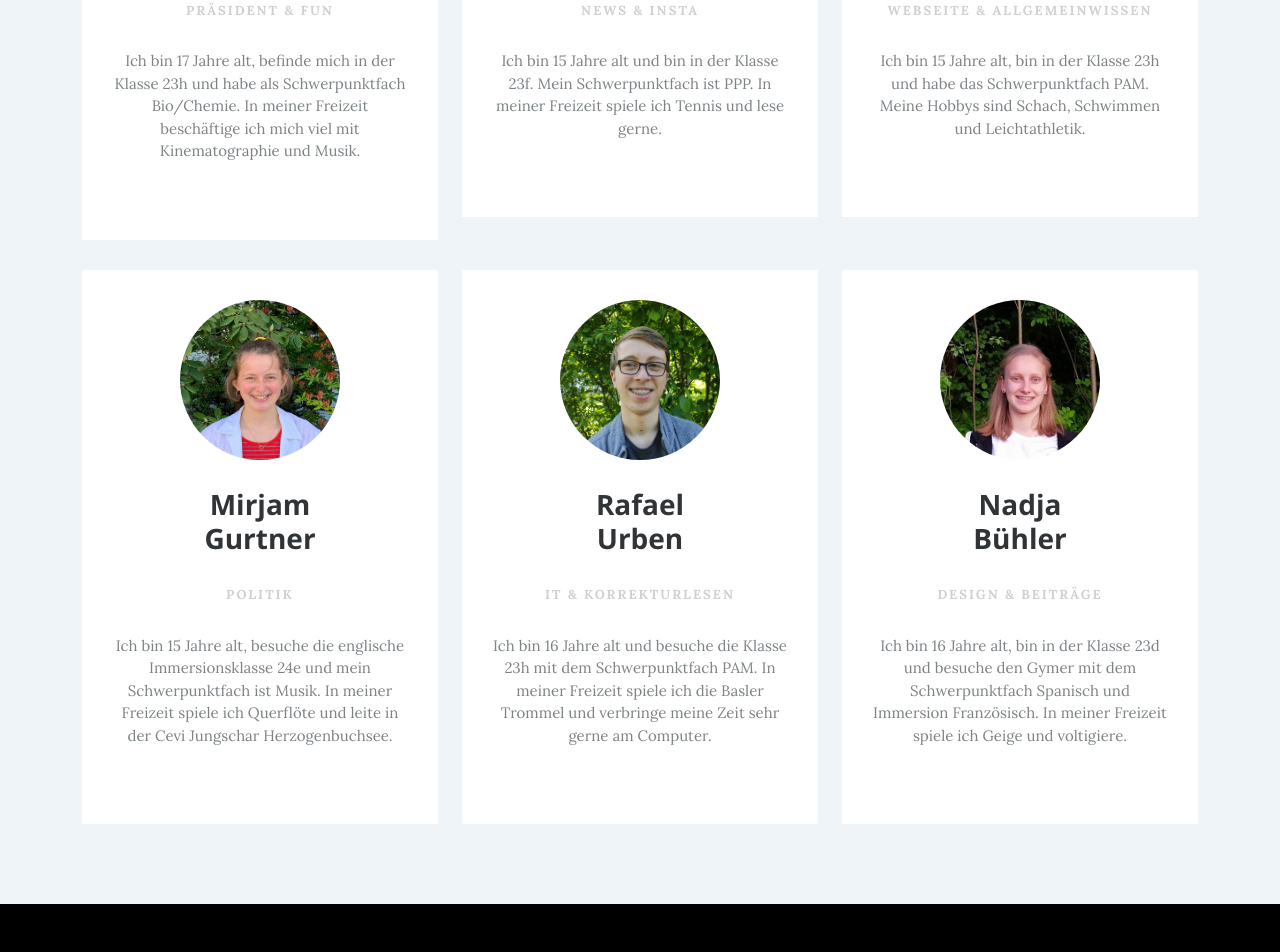
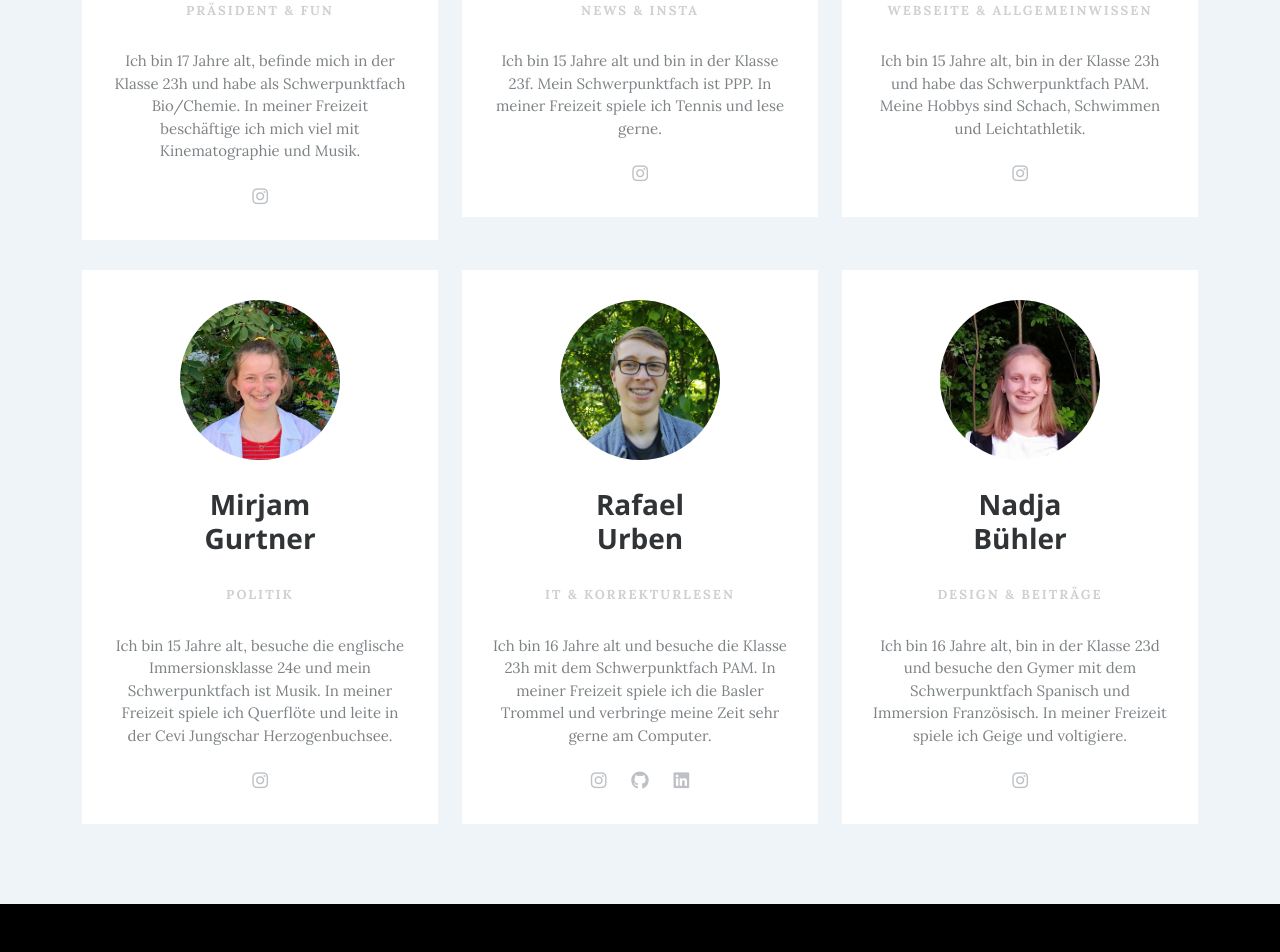
Before and after one commit to gymnewsium/gymnewsium.github.io, a Jekyll site: the page built from about.html, in a window 1280 px wide. Shown: the part 1063-2015 px from the top of the page. Built offline with Jekyll 4.4.1, drawn with Linux system fonts in a browser that asks for light colours; nearby versions of some CDN libraries.

Commit message:
Fixed icons on about page

```diff
--- a/_data/team.yml
+++ b/_data/team.yml
@@ -8,7 +8,7 @@
     In meiner Freizeit beschäftige ich mich viel mit Kinematographie und Musik.
   icons:
     -
-      icon: fa fa-instagram
+      icon: fab fa-instagram
       url: https://www.instagram.com/ivanovich_300103/
   image: Ivan Henauer.jpg
 -
@@ -22,7 +22,7 @@
     In meiner Freizeit spiele ich Tennis und lese gerne.
   icons:
     -
-      icon: fa fa-instagram
+      icon: fab fa-instagram
       url: https://www.instagram.com/_linda__w_/
   image: Linda Wüthrich.jpg
 -
@@ -35,7 +35,7 @@
     Meine Hobbys sind Schach, Schwimmen und Leichtathletik.
   icons:
     -
-      icon: fa fa-instagram
+      icon: fab fa-instagram
       url: https://www.instagram.com/_ma7thew_/
   image: Matthew Haldimann.jpg
 -
@@ -48,7 +48,7 @@
     In meiner Freizeit spiele ich Querflöte und leite in der Cevi Jungschar Herzogenbuchsee.
   icons:
     -
-      icon: fa fa-instagram
+      icon: fab fa-instagram
       url: https://www.instagram.com/olivemitgurke/
   image: Mirjam Gurtner.jpg
 -
@@ -61,13 +61,13 @@
     In meiner Freizeit spiele ich die Basler Trommel und verbringe meine Zeit sehr gerne am Computer.
   icons:
     -
-      icon: fa fa-instagram
+      icon: fab fa-instagram
       url: https://www.instagram.com/rafaelurben/
     -
-      icon: fa fa-github
+      icon: fab fa-github
       url: https://www.github.com/rafaelurben/
     -
-      icon: fa fa-linkedin
+      icon: fab fa-linkedin
       url: https://www.linkedin.com/in/rafaelurben/
   image: Rafael Urben.jpg
 -
@@ -80,6 +80,6 @@
     In meiner Freizeit spiele ich Geige und voltigiere.
   icons:
     -
-      icon: fa fa-instagram
+      icon: fab fa-instagram
       url: https://www.instagram.com/nad.ja_bu/
   image: Nadja Bühler.jpg
```
